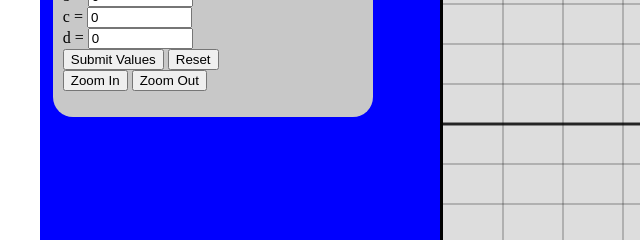
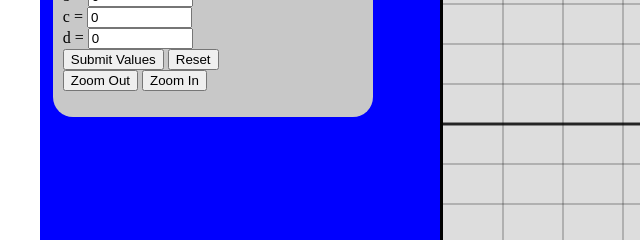
Before and after one commit to gusmeyer14/CubicSolverBeta, a plain HTML site: page index.html in a window 1280 px wide. Shown: the part 145-385 px from the top of the page, 0-640 px from the left. Drawn offline with nearby package versions, Linux system fonts and the light colour scheme.

Commit message:
Update index.html

```diff
--- a/index.html
+++ b/index.html
@@ -64,8 +64,8 @@
 				d = <input size="10" type="text" id="constantD" value="0"><br>
 				<button onclick="CF()">Submit Values</button>
 				<button onclick="reset()">Reset</button><br>
-				<button onclick="zoomIN()">Zoom In</button>
-				<button onclick="zoomOUT()">Zoom Out</button>
+				<button onclick="zoomIN()">Zoom Out</button>
+				<button onclick="zoomOUT()">Zoom In</button>
 			</p>
 		</div>
 		<div id="answers">
```
